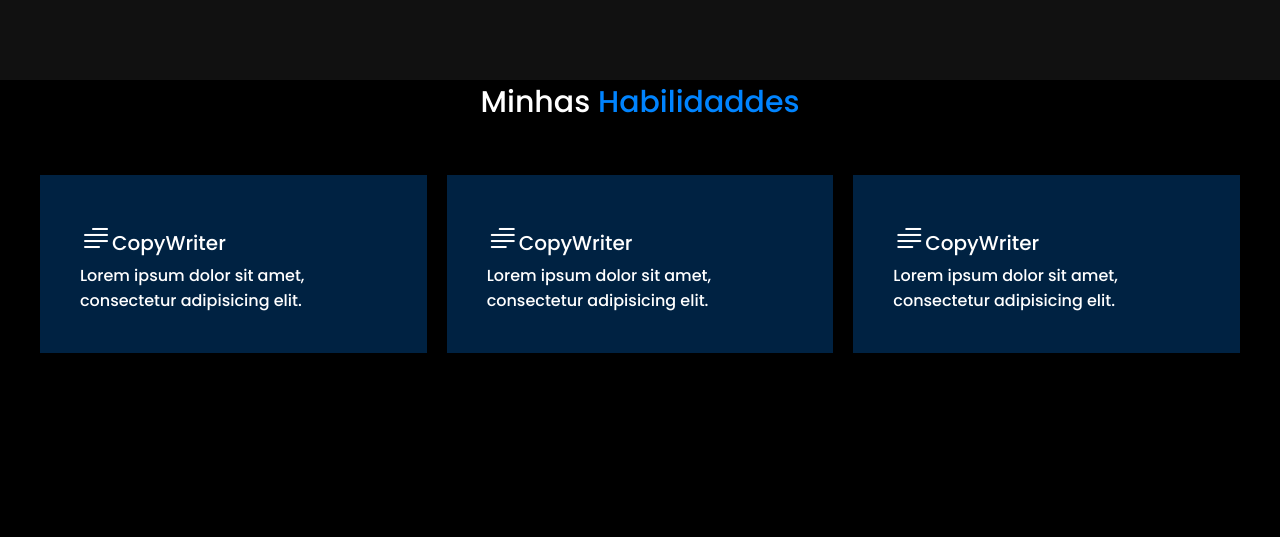
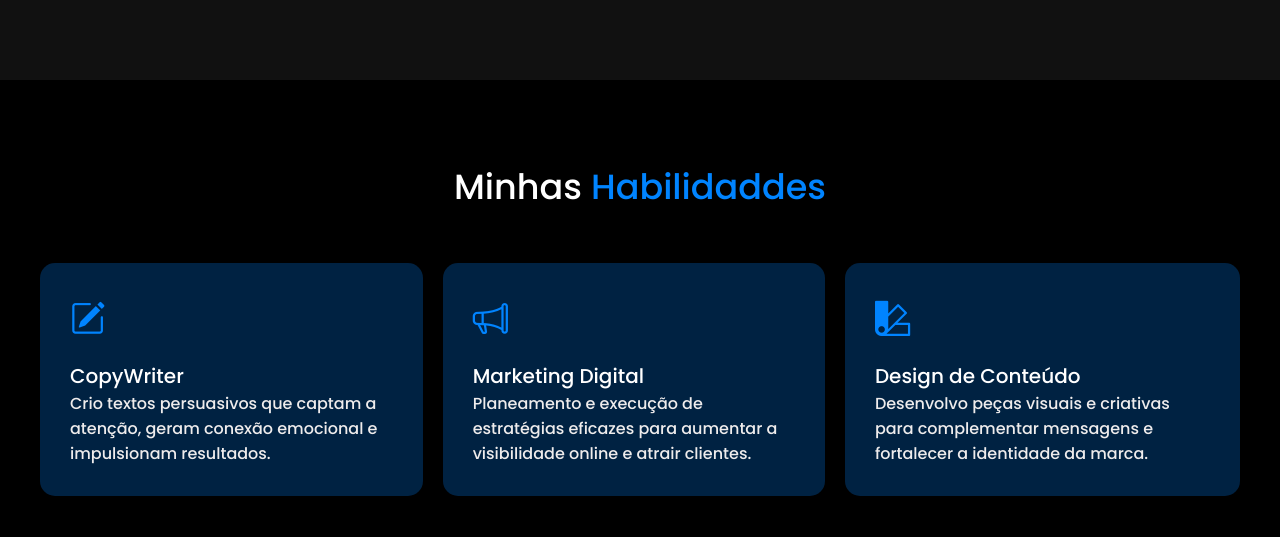
Before and after one commit to Graciel-Jacinto/Portfolio-Digital-danielJacinto, a plain HTML site: page index.html in a window 1280 px wide. Shown: the part 1268-1805 px from the top of the page. Drawn offline with nearby package versions, Linux system fonts and the light colour scheme.

Commit message:
Atualizacao Basica

```diff
--- a/index.html
+++ b/index.html
@@ -98,7 +98,7 @@ transformando palavras em resultados.</p>
 
                     </div>
                     <div class="botao-cta">
-                        <button>Vamos Conversar<i class="bi bi-arrow-right"></i></button>
+                        <button>Vamos Conversar  <i class="bi bi-arrow-right"></i></button>
                     </div>
                 </div>
             </div>
@@ -106,12 +106,14 @@ transformando palavras em resultados.</p>
 
         <div class="skilss-all">
             <H1>Minhas<span> Habilidaddes</span></H1>
+            <p></p>
             <div class="soft-skilss">
                 <div class="skills">
                     <div class="icon-text">
                         <div class="icon-text">
-                            <h3><i class="bi bi-text-paragraph"></i>CopyWriter</h3>
-                            <P>Lorem ipsum dolor sit amet, consectetur adipisicing elit.</P>
+                            <i class="bi bi-pencil-square"></i>
+                            <h3>CopyWriter</h3>
+                            <P>Crio textos persuasivos que captam a atenção, geram conexão emocional e impulsionam resultados.</P>
                         </div>
 
                     </div>
@@ -119,20 +121,23 @@ transformando palavras em resultados.</p>
                 <div class="skills">
 
                     <div class="icon-text">
-                        <h3><i class="bi bi-text-paragraph"></i>CopyWriter</h3>
-                        <P>Lorem ipsum dolor sit amet, consectetur adipisicing elit.</P>
+                        <i class="bi bi-megaphone"></i>
+                        <h3>Marketing Digital</h3>
+                        <P>Planeamento e execução de estratégias eficazes para aumentar a visibilidade online e atrair clientes.</P>
                     </div>
                 </div>
                 <div class="skills">
                     <div class="icon-text">
-                        <h3><i class="bi bi-text-paragraph"></i>CopyWriter</h3>
-                        <P>Lorem ipsum dolor sit amet, consectetur adipisicing elit.</P>
+                        <i class="bi bi-palette2"></i>
+                        <h3>Design de Conteúdo</h3>
+                        <P>Desenvolvo peças visuais e criativas para complementar mensagens e fortalecer a identidade da marca.</P>
                     </div>
 
                 </div>
 
             </div>
         </div>
+
         <div class="Portifolio">
             <h1>Meus <span>Trabalhos</span></h1>
             <div class="headerprojectos">
--- a/style.css
+++ b/style.css
@@ -284,17 +284,16 @@ body {
     padding: 12px 10px 12px 10px;
 }
 
-/*AREA DE HABILIADDES*/
+/* AREA DE HABILIDADES */
 .skilss-all {
     align-items: center;
     justify-content: center;
-    height: 450px;
-
+    padding: 80px 0;
 }
 
 .skilss-all h1 {
     text-align: center;
-    font-size: 30px;
+    font-size: 35px;
 }
 
 .skilss-all span {
@@ -302,30 +301,44 @@ body {
 }
 
 .soft-skilss {
-    display: flex;
-    margin: 0 auto;
-    justify-content: space-between;
-    align-items: center;
-    width: 1200px;
+   display: flex;
+   flex-direction: row;
     gap: 20px;
-    padding: 50px 0px 0px 0px;
+    width: 100%;
+    max-width: 1200px;
+    margin: 50px auto 0 auto;
+    padding: 0 20px;
 }
 
 .skills {
     text-align: start;
-    width: 400px;
     background-color: #0084ff42;
-    padding: 40px 40px 40px 40px;
+    padding: 30px;
+    border-radius: 15px;
+    transition: transform 0.3s ease;
+}
+
+.skills:hover {
+    transform: translateY(-8px);
 }
 
 .skills h3 {
     color: white;
     font-size: 20px;
+    margin-top: 15px;
 }
 
 .skills i {
-    font-size: 160%;
+    font-size: 220%;
+    color: #0084ff;
 }
+
+.skills p {
+    font-size: 16px;
+    color: #eeecec;
+}
+
+
 /*Barra de Progresso*/
 
 /*AREA DE projectos*/
```
